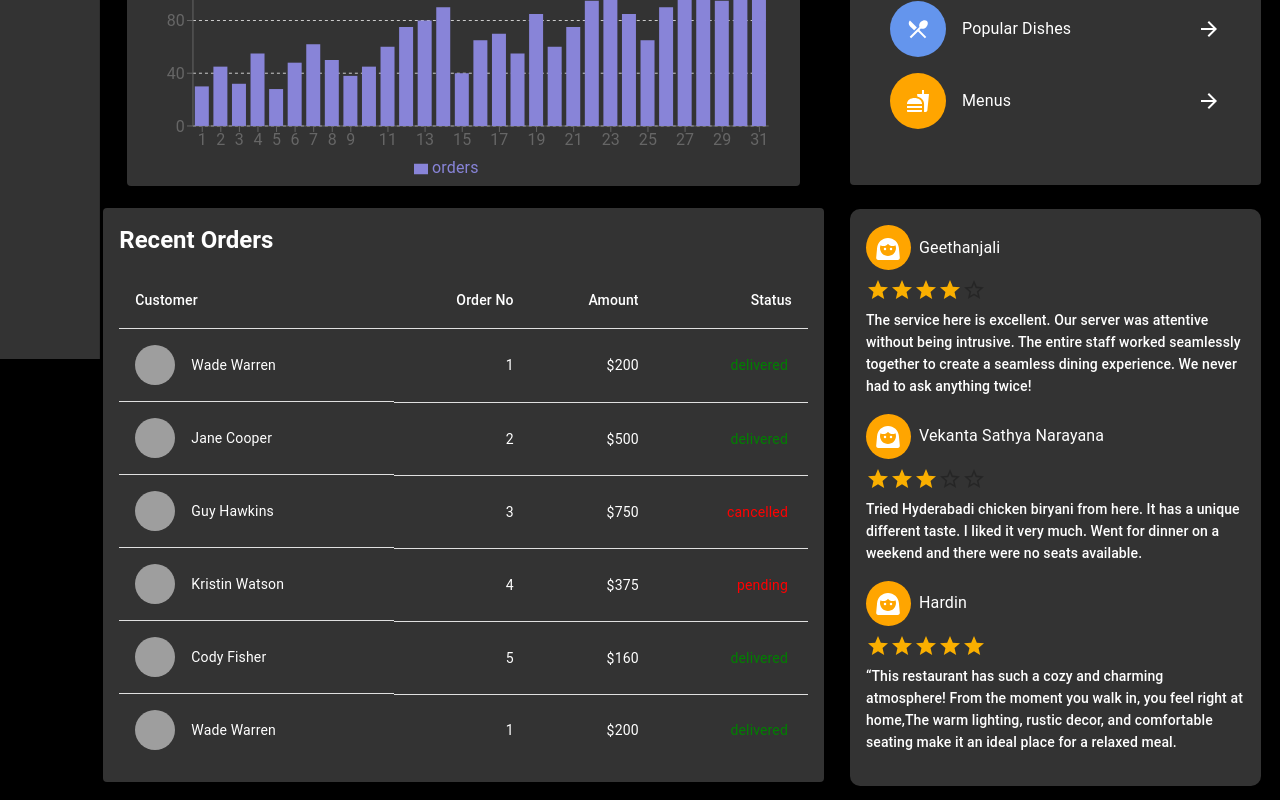
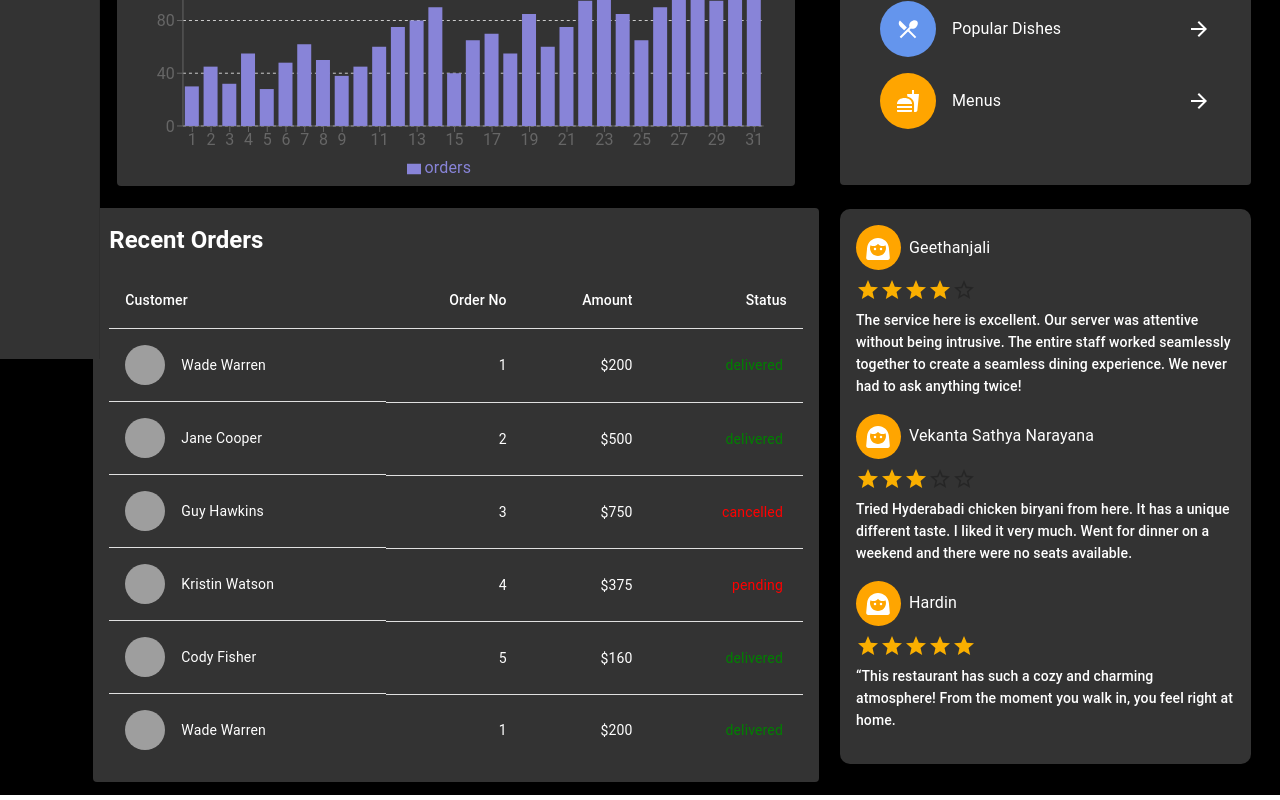
Before and after one commit to ammakavya/DashBoard, a React (Create React App) app: page / in a window 1280 px wide. Shown: the part 441-1241 px from the top of the page. Built offline with nearby package versions, Linux system fonts and the light colour scheme; grey boxes are pictures that could not be loaded.

Commit message:
first commit

```diff
--- a/src/App.css
+++ b/src/App.css
@@ -36,6 +36,7 @@ body {
 
 .grid-container {
   padding: 6px;
+  margin-left: 10px;
 }
 
 @media (max-width: 600px) {
--- a/src/App.js
+++ b/src/App.js
@@ -24,7 +24,7 @@ function App() {
           <Grid item xs={12} sm={4} md={0.8}>
             <MenuBoard />
           </Grid>
-          <Grid item xs={12} sm={8} md={7} sx={{padding:'10px',marginLeft:'10px'}}>
+          <Grid item xs={12} sm={8} md={7} sx={{padding:'5px'}}>
 
               <ProductDetails />
               <ActivityDetails />
--- a/src/components/ReviewPage.js
+++ b/src/components/ReviewPage.js
@@ -16,7 +16,7 @@ const reviews = [
   {
     name: "Hardin",
     rating: 5,
-    review: "“This restaurant has such a cozy and charming atmosphere! From the moment you walk in, you feel right at home,The warm lighting, rustic decor, and comfortable seating make it an ideal place for a relaxed meal.",
+    review: "“This restaurant has such a cozy and charming atmosphere! From the moment you walk in, you feel right at home.",
   },
 ];
 
```
